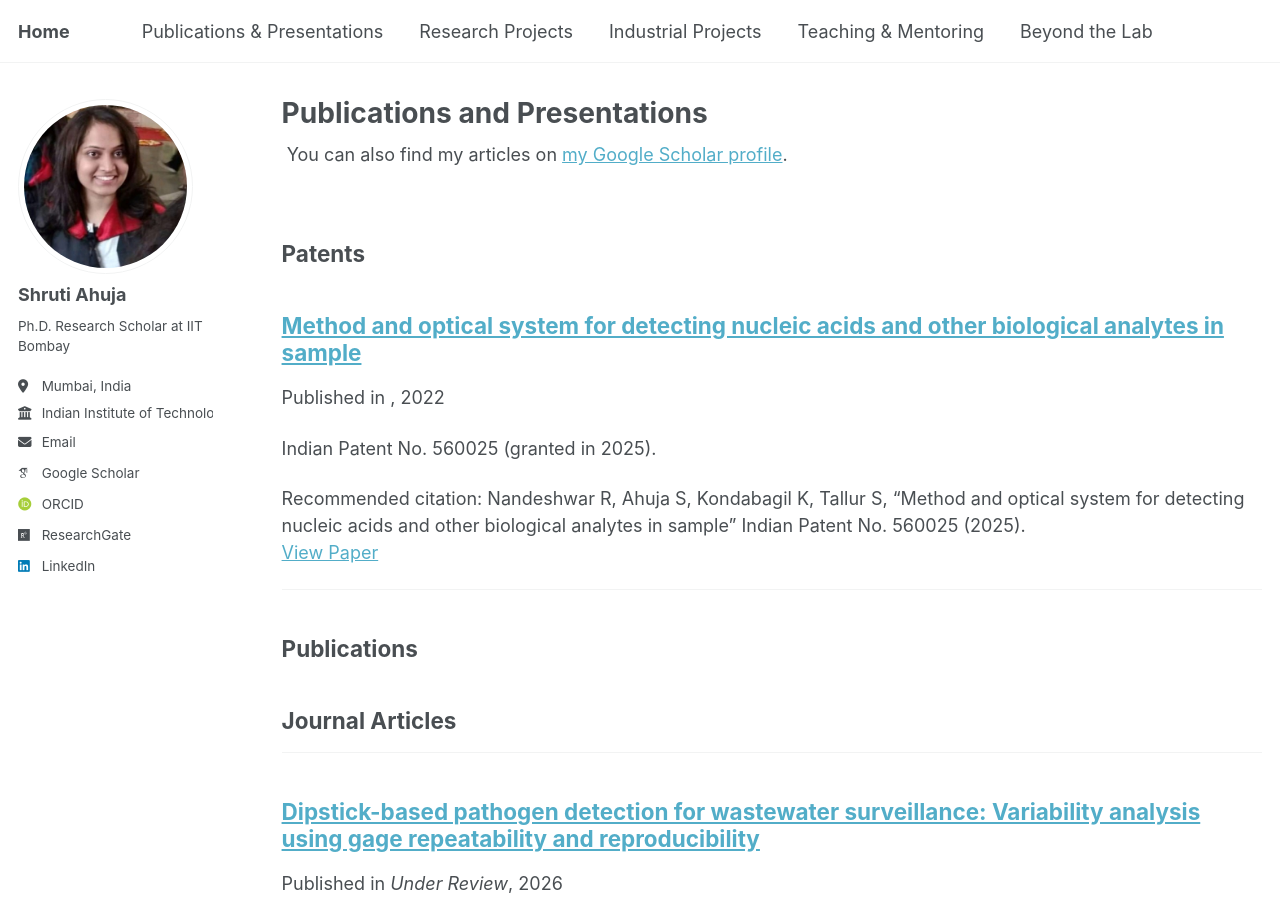
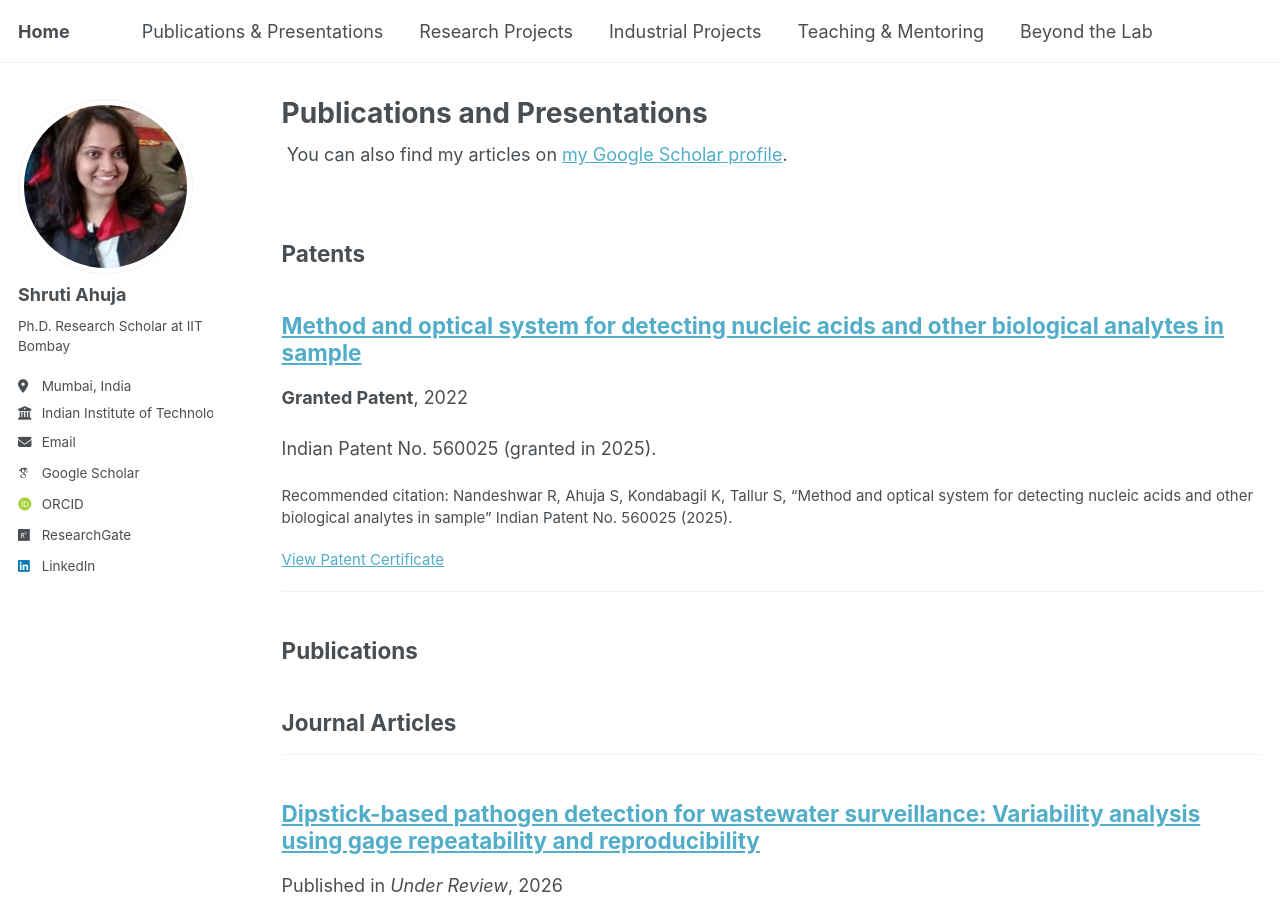
Before and after one commit to shrutiahuja/shrutiahuja.github.io, a Jekyll site: the page built from _pages/publications.html, in a window 1280 px wide and 900 px high. Built offline with Jekyll 4.4.1, drawn with Linux system fonts in a browser that asks for light colours; some web fonts are replaced; a script that is not in the unit is left out.

Commit message:
Update archive-single.html

```diff
--- a/_includes/archive-single.html
+++ b/_includes/archive-single.html
@@ -38,10 +38,22 @@
       <p class="page__meta"><i class="fa fa-clock" aria-hidden="true"></i> {% include read-time.html %}</p>
     {% endif %}
 
+    {%- comment -%}
+      Venue / date: detect patents and show a patent-friendly label.
+    {%- endcomment -%}
     {% if post.collection == 'teaching' %}
       <p> {{ post.type }}, <i>{{ post.venue }}</i>, {{ post.date | default: "1900-01-01" | date: "%Y" }} </p>
+
     {% elsif post.collection == 'publications' %}
-          <p>Published in <i>{{ post.venue }}</i>, {{ post.date | default: "1900-01-01" | date: "%Y" }} </p>
+      {%- assign cat_lower = post.category | default: "" | downcase -%}
+      {%- assign venue_lower = post.venue | default: "" | downcase -%}
+
+      {% if cat_lower contains 'patent' or venue_lower contains 'patent' %}
+        <p><strong>Granted Patent</strong>{% if post.venue %} — {{ post.venue }}{% endif %}{% if post.date %}, {{ post.date | date: "%Y" }}{% endif %}</p>
+      {% else %}
+        <p>Published in <i>{{ post.venue }}</i>{% if post.date %}, {{ post.date | date: "%Y" }}{% endif %}</p>
+      {% endif %}
+
     {% elsif post.date %}
       <p class="page__date"><strong><i class="fa fa-fw fa-calendar" aria-hidden="true"></i> {{ site.data.ui-text[site.locale].date_label | default: "Published:" }}</strong> <time datetime="{{ post.date | default: "1900-01-01" | date_to_xmlschema }}">{{ post.date | default: "1900-01-01" | date: "%B %d, %Y" }}</time></p>
     {% endif %}
@@ -52,32 +64,48 @@
       <p class="archive__item-excerpt" itemprop="description"><p>{{ post.excerpt | markdownify | remove: '<p>' | remove: '</p>' }}<strong><a href="{{ base_path }}{{ post.url }}" rel="permalink"> Read more</a></strong></p></p>
     {% endif %}
 
-    {% if post.citation and post.paperurl and post.slidesurl and post.bibtexurl %}
-      <p>Recommended citation: {{ post.citation }}<br /><a href="{{ post.paperurl }}">View Paper</a> | <a href="{{ post.slidesurl }}">View Slides</a> | <a href="{{ post.bibtexurl }}">View Bibtex</a></p>
-    {% elsif post.citation and post.paperurl and post.slidesurl %}
-      <p>Recommended citation: {{ post.citation }}<br /><a href="{{ post.paperurl }}">View Paper</a> | <a href="{{ post.slidesurl }}">View Slides</a></p>
-    {% elsif post.citation and post.paperurl and post.bibtexurl %}
-      <p>Recommended citation: {{ post.citation }}<br /><a href="{{ post.paperurl }}">View Paper</a> | <a href="{{ post.bibtexurl }}">View Bibtex</a></p>
-    {% elsif post.citation and post.paperurl %}
-      <p>Recommended citation: {{ post.citation }}<br /><a href="{{ post.paperurl }}">View Paper</a></p>
-    {% elsif post.citation and post.slidesurl and post.bibtexurl %}
-      <p>Recommended citation: {{ post.citation }}<br /><a href="{{ post.slidesurl }}">View Slides</a> | <a href="{{ post.bibtexurl}}">View Bibtex</a></p>
-    {% elsif post.citation and post.slidesurl %}
-      <p>Recommended citation: {{ post.citation }}<br /><a href="{{ post.slidesurl }}">View Slides</a></p>
-    {% elsif post.citation and post.bibtexurl %}
-      <p>Recommended citation: {{ post.citation }}<br /><a href="{{ post.bibtexurl }}">View Bibtex</a></p>
-    {% elsif post.citation %}
-      <p>Recommended citation: {{ post.citation }}</p>
-    {% elsif post.paperurl and post.bibtexurl %}
-      <p><a href=" {{ post.paperurl }} ">View Paper</a> | <a href="{{ post.bibtexurl }}">View Bibtex</a></p>
-    {% elsif post.paperurl %}
-      <p><a href=" {{ post.paperurl }} ">View Paper</a></p>
-    {% elsif post.slidesurl and post.bibtexurl %}
-      <p><a href="{{ post.slidesurl }}">View Slides</a> | <a href="{{ post.bibtexurl }}">View Bibtex</a></p>
-    {% elsif post.slidesurl %}
-      <p><a href="{{ post.slidesurl }}">View Slides</a></p>
-    {% elsif post.bibtexurl %}
-      <p><a href="{{ post.bibtexurl }}">View Bibtex</a></p>
+    {%- comment -%}
+      Links + citation area
+      - Always show Recommended citation if present
+      - For patents, label paperurl as "View Patent Certificate"
+      - Otherwise use "View Paper"
+      - Only show links that exist
+    {%- endcomment -%}
+
+    {%- assign is_patent = false -%}
+    {%- assign cat_lower = post.category | default: "" | downcase -%}
+    {%- assign venue_lower = post.venue | default: "" | downcase -%}
+    {%- if cat_lower contains 'patent' or venue_lower contains 'patent' -%}
+      {%- assign is_patent = true -%}
+    {%- endif -%}
+
+    {% if post.citation %}
+      <p style="font-size: smaller">Recommended citation: {{ post.citation }}</p>
+    {% endif %}
+
+    {% assign link_items = "" %}
+    {% if post.paperurl or post.slidesurl or post.bibtexurl %}
+      <p style="font-size: smaller">
+        {% if post.paperurl %}
+          {% if is_patent %}
+            <a href="{{ post.paperurl }}" target="_blank" rel="noopener">View Patent Certificate</a>
+          {% else %}
+            <a href="{{ post.paperurl }}" target="_blank" rel="noopener">View Paper</a>
+          {% endif %}
+          {% assign link_items = "1" %}
+        {% endif %}
+
+        {% if post.slidesurl %}
+          {% if link_items != "" %} | {% endif %}
+          <a href="{{ post.slidesurl }}" target="_blank" rel="noopener">View Slides</a>
+          {% assign link_items = "1" %}
+        {% endif %}
+
+        {% if post.bibtexurl %}
+          {% if link_items != "" %} | {% endif %}
+          <a href="{{ post.bibtexurl }}" target="_blank" rel="noopener">View Bibtex</a>
+        {% endif %}
+      </p>
     {% endif %}
 
   </article>
```
Lines whose indentation alone changed are shown as unchanged.
